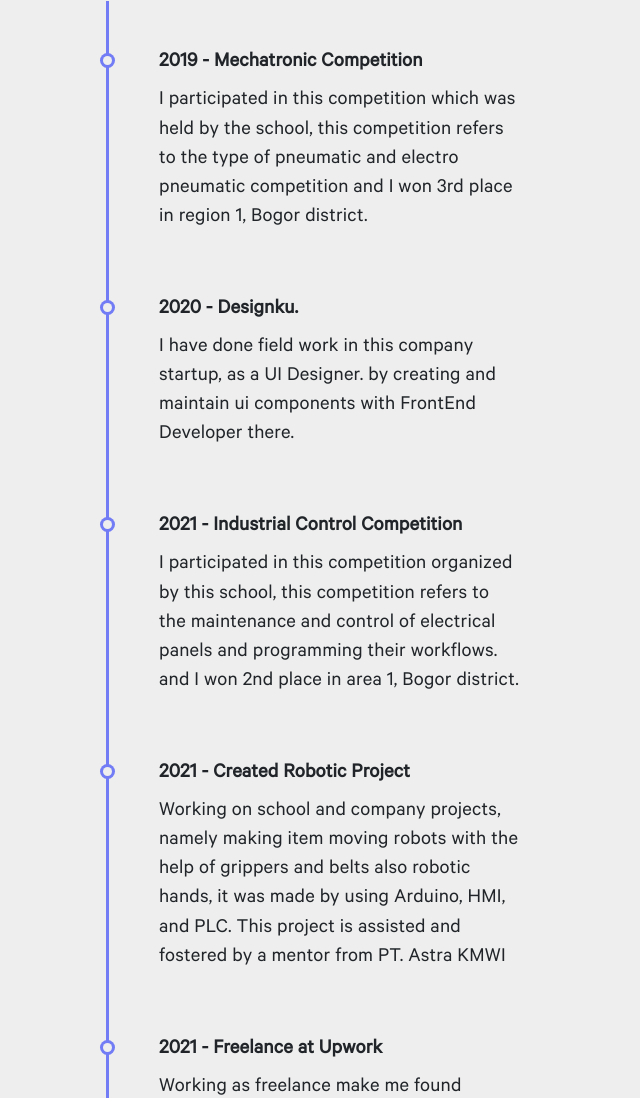
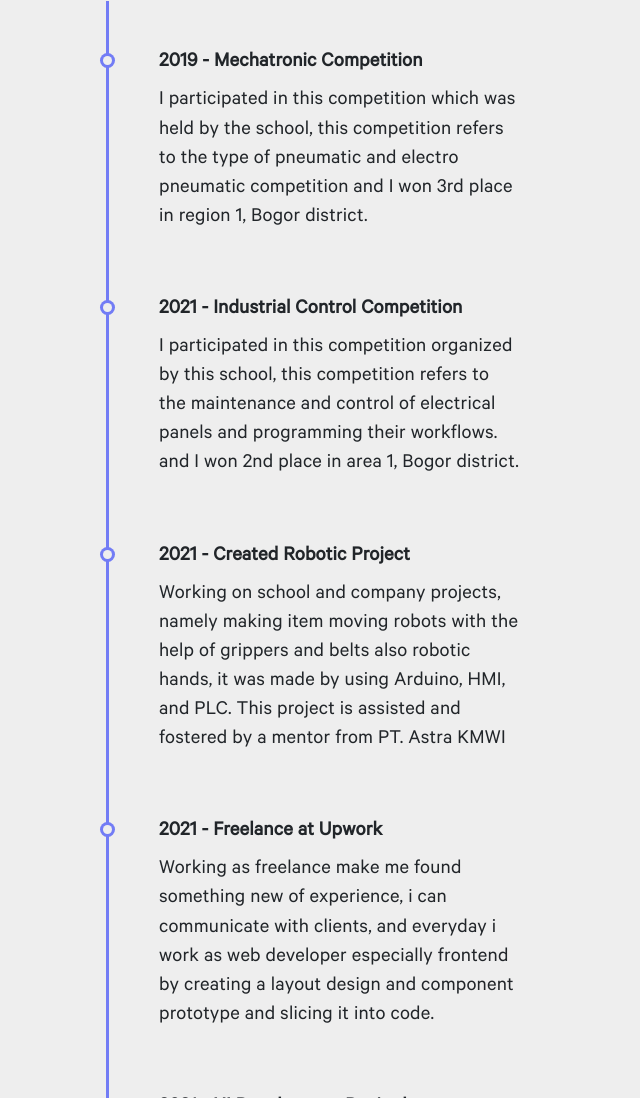
Before and after one commit to rahXephonz/ioofy.github.io, a plain HTML site: page index.html in a window 1280 px wide. Shown: the part 1573-2671 px from the top of the page, without its empty margins (0-640 px from the left). Drawn offline with nearby package versions, Linux system fonts and the light colour scheme.

Commit message:
feat: new

```diff
--- a/index.html
+++ b/index.html
@@ -284,14 +284,6 @@
                     school, this competition refers to the type of pneumatic and
                     electro pneumatic competition and I won 3rd place in region
                     1, Bogor district.
-                  </p>
-                </li>
-                <li class="event">
-                  <h3>2020 - Designku.</h3>
-                  <p>
-                    I have done field work in this company startup, as a UI
-                    Designer. by creating and maintain ui components with
-                    FrontEnd Developer there.
                   </p>
                 </li>
                 <li class="event">
```
